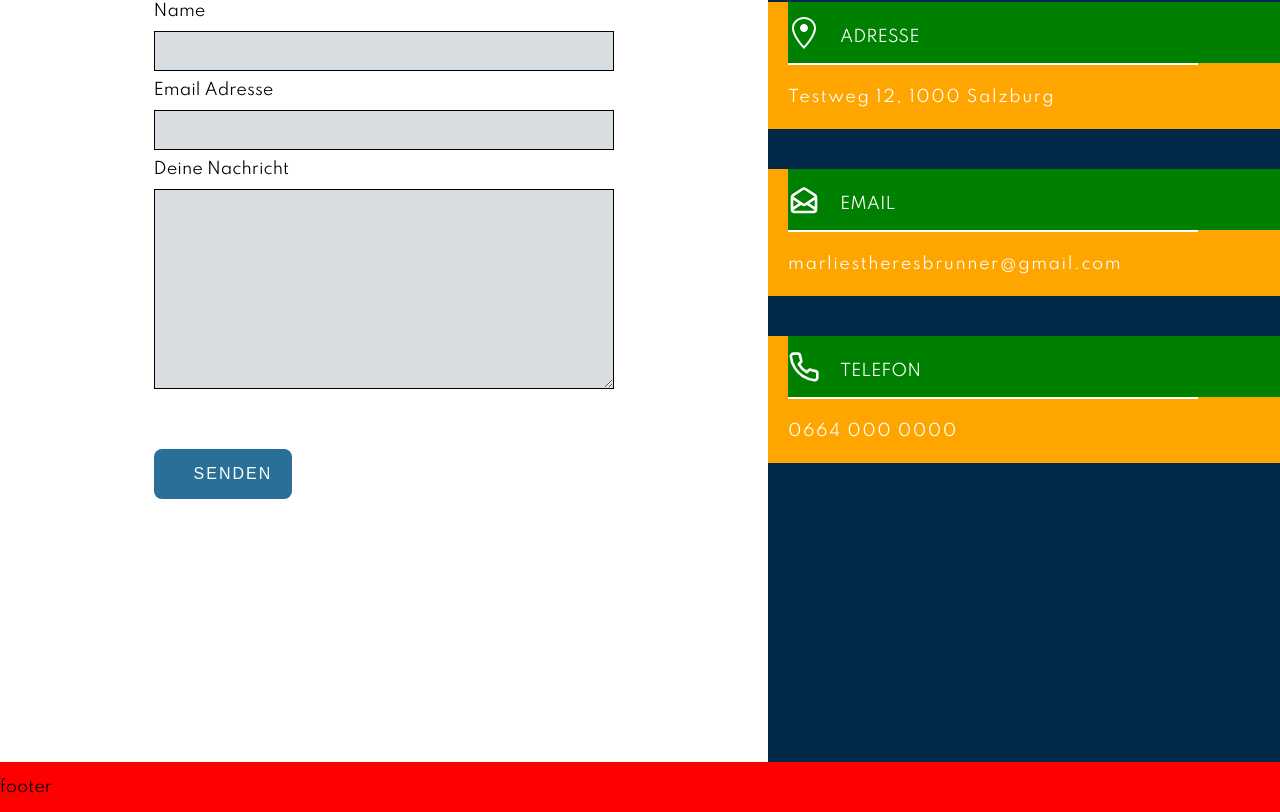
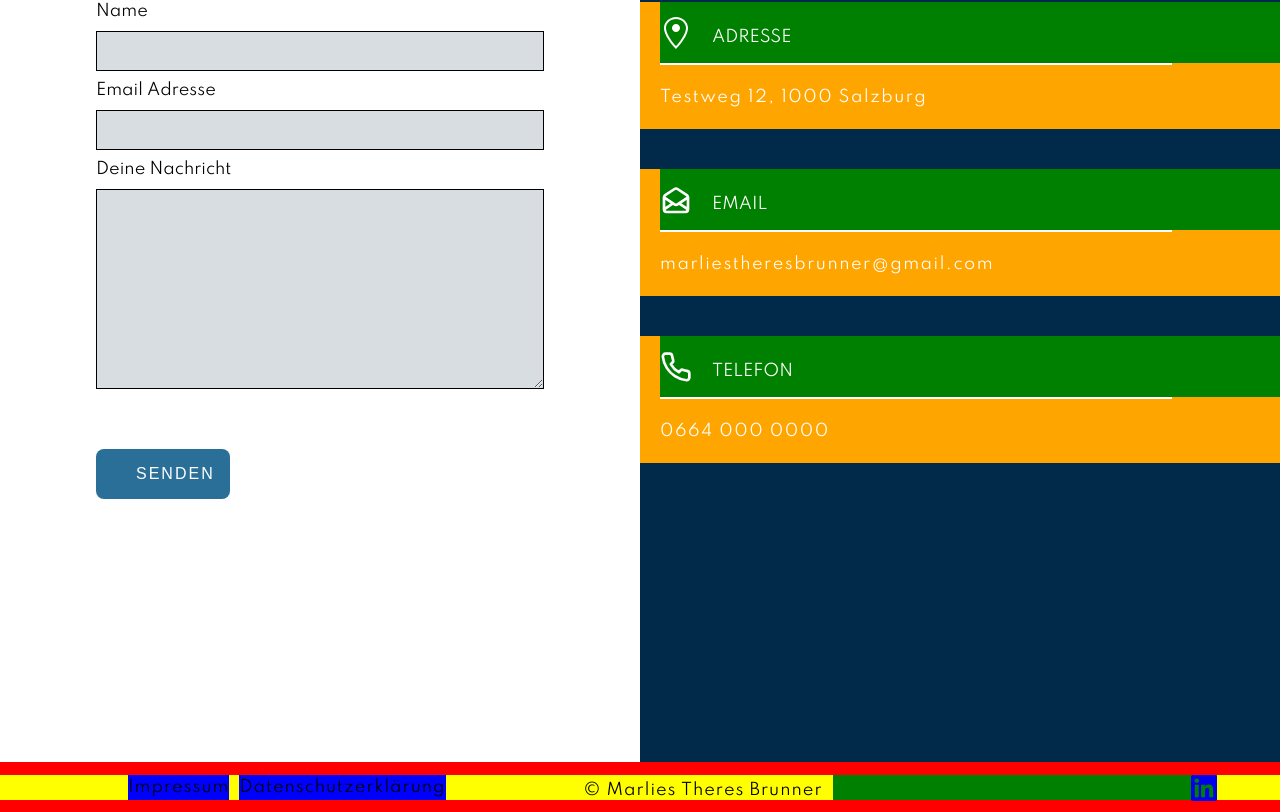
Before and after one commit to anjavojta1993/mtb-website, a Next.js app in the folder mtb/: page /contact in a window 1280 px wide. Shown: the part 558-1370 px from the top of the page. Built offline with nearby package versions, Linux system fonts and the light colour scheme.

Commit message:
Add new pages and update footer

```diff
--- a/mtb/components/Footer.tsx
+++ b/mtb/components/Footer.tsx
@@ -1,6 +1,7 @@
 import { css } from '@emotion/react';
 import Image from 'next/image';
 import Link from 'next/link';
+import { SiLinkedin } from 'react-icons/si';
 import Logo from '../public/images/logo.png';
 import { normalText } from '../styles/sharedStyles';
 
@@ -8,26 +9,42 @@ const footerStyles = css`
   display: flex;
   align-items: center;
   height: 50px;
-  width: 100%;
+  width: 100vw;
   font-size: ${normalText};
   background-color: red;
 `;
 
 const navBarContainer = css`
   display: flex;
-  justify-content: space-around;
+  //justify-content: space-around;
   background-color: yellow;
-  width: 80%;
+  width: 100%;
+  height: 50%;
 `;
 
 const navBar = css`
   display: flex;
   align-items: center;
   justify-content: center;
-  text-transform: uppercase;
+  //text-transform: uppercase;
+  margin-right: 10px;
   letter-spacing: 1px;
   text-decoration: none;
   background-color: blue;
+
+  :first-of-type {
+    margin-left: 10%;
+  }
+
+  p {
+    justify-content: center;
+    text-align: center;
+    pointer-events: none;
+  }
+
+  p:hover {
+    cursor: none;
+  }
 
   :hover {
     cursor: pointer;
@@ -36,13 +53,48 @@ const navBar = css`
 
 const iconContainer = css`
   display: flex;
-  align-items: center;
-  justify-content: flex-start;
-  width: 20%;
+  //align-items: center;
+  justify-content: flex-end;
   height: 100%;
-  background-color: red;
+  width: 30%;
+  background-color: green;
+  text-decoration: none;
+
+  a:hover {
+    cursor: pointer;
+    color: black;
+  }
+
+  a:visited {
+    cursor: pointer;
+    color: black;
+  }
+
+  a:active {
+    cursor: pointer;
+    color: black;
+  }
 `;
 
 export default function Footer() {
-  return <div css={footerStyles}>footer</div>;
+  return (
+    <div css={footerStyles}>
+      <div css={navBarContainer}>
+        <Link href="/impressum">
+          <a css={navBar}>Impressum</a>
+        </Link>
+        <Link href="/datenschutz">
+          <a css={navBar}>Datenschutzerklärung</a>
+        </Link>
+        <p css={navBar}>&copy; Marlies Theres Brunner</p>
+        <div css={iconContainer}>
+          <Link href="https://www.linkedin.com/in/marlies-theres-brunner-97761118/">
+            <a target="blank">
+              <SiLinkedin size={26} />
+            </a>
+          </Link>
+        </div>
+      </div>
+    </div>
+  );
 }
--- a/mtb/components/Header.tsx
+++ b/mtb/components/Header.tsx
@@ -43,7 +43,6 @@ const logoContainer = css`
   //background-color: red;
 `;
 
-const logoStyles = css``;
 export default function Header() {
   return (
     <header css={headerStyles}>
--- a/mtb/pages/contact.js
+++ b/mtb/pages/contact.js
@@ -48,7 +48,7 @@ const heroHeading = css`
 const leftContainer = css`
   display: flex;
   flex-direction: column;
-  width: 60%;
+  width: 50%;
   height: 100vh;
   align-items: center;
   padding-top: 40px;
@@ -59,7 +59,7 @@ const rightContainer = css`
   flex-direction: column;
   background-color: ${darkBlue};
   color: white;
-  width: 40%;
+  width: 50%;
   height: 100vh;
   align-items: center;
   padding-top: 40px;
@@ -111,7 +111,7 @@ const formContainer = css`
   display: flex;
   flex-direction: column;
   //background-color: red;
-  width: 60%;
+  width: 70%;
 `;
 
 const inputStyles = css`
```
Also changed, not shown: mtb/pages/datenschutz.js (added), mtb/pages/impressum.js (added).
